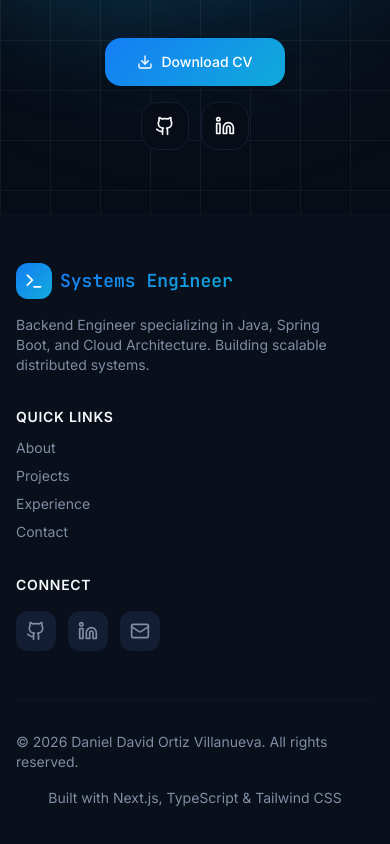
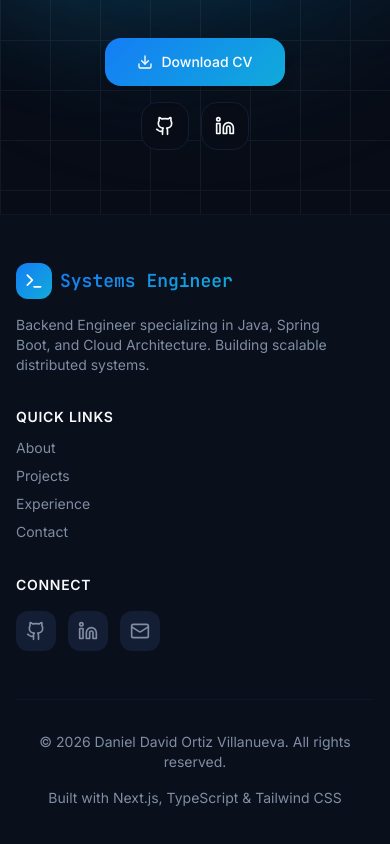
Before and after one commit to DanielOrtiz08/ddov-portfolio, a Next.js app: page / in a window 390 px wide. Shown: the part 660-1504 px from the top of the page. Built offline with nearby package versions, Linux system fonts and the light colour scheme.

Commit message:
center mobile footer copyright

```diff
--- a/components/layout/footer.tsx
+++ b/components/layout/footer.tsx
@@ -112,11 +112,11 @@ export function Footer({
           </div>
         </div>
 
-        <div className="mt-12 pt-8 border-t border-border/50 flex flex-col sm:flex-row justify-between items-center gap-4">
-          <p className="text-sm text-muted-foreground">
+        <div className="mt-12 pt-8 border-t border-border/50 flex flex-col sm:flex-row justify-between items-center gap-4 text-center sm:text-left">
+          <p className="text-sm text-muted-foreground w-full sm:w-auto">
             © {currentYear} Daniel David Ortiz Villanueva. All rights reserved.
           </p>
-          <p className="text-sm text-muted-foreground">
+          <p className="text-sm text-muted-foreground w-full sm:w-auto sm:text-right">
             Built with Next.js, TypeScript & Tailwind CSS
           </p>
         </div>
```
